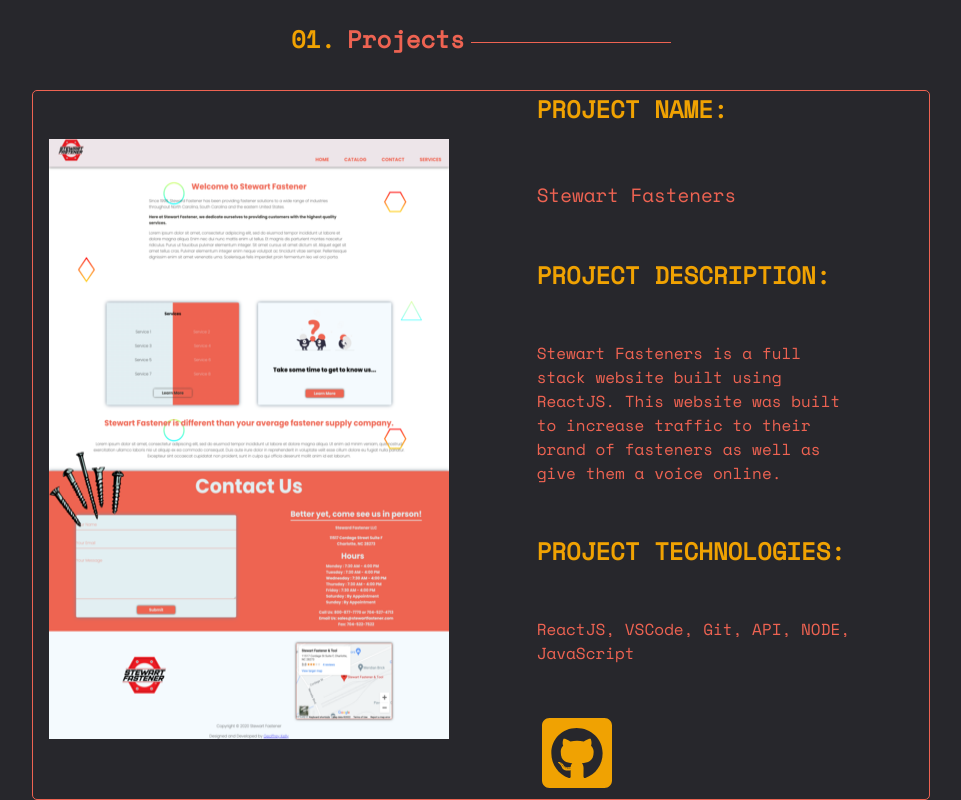
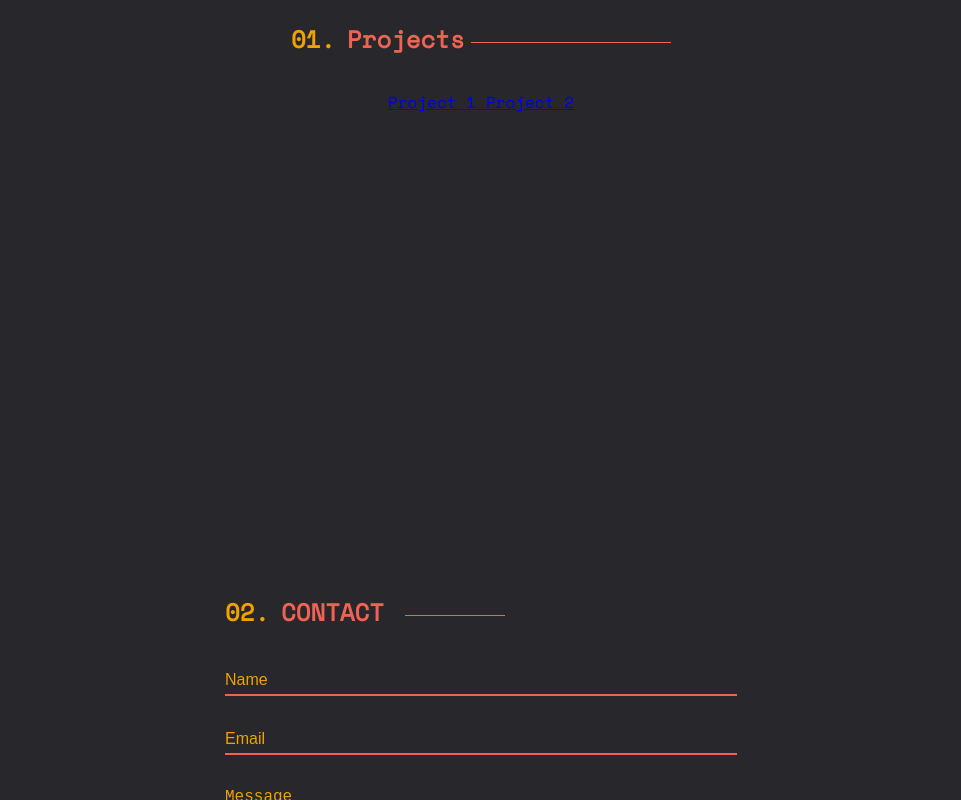
Before and after one commit to GeoffKellyNC/portfolio, a React (Create React App) app: page / in a window 1280 px wide. Shown: the part 920-1720 px from the top of the page, without its empty margins (159-1120 px from the left). Built offline with nearby package versions, Linux system fonts and the light colour scheme.

Commit message:
have component working

```diff
--- a/src/App.js
+++ b/src/App.js
@@ -54,9 +54,11 @@
 
     setTimeout(() => {
         setLoading(!loading)
-    }, 2000);
+    }, 3000);
 
   },[])
+
+
 
 
 
--- a/src/components/Project.js
+++ b/src/components/Project.js
@@ -1,21 +1,32 @@
 import React from 'react';
+
+import { useParams } from 'react-router-dom';
 
 import styled from 'styled-components';
 
 import { FaGithubSquare } from 'react-icons/fa';
 
 const Project = ({ projectData }) => {
+
+    const { projectID } = useParams();
+
+
+
+    const project = projectData.find(project => project.id === parseInt(projectID));
+    if (!projectData.length) return "Loading...";
+
+
     return(
         <StyledProject className = 'project-card-container'>
             <img
-                src = {projectData.imageSrc}
+                src = {project.imageSrc}
                 alt = 'Project Screenshot'
                 className = 'project-card-img' />
             <div className = 'project-card-text'>
-                <h2>PROJECT NAME:</h2><span>{projectData.title}</span>
-                <h2 className = 'desc-text'>PROJECT DESCRIPTION:</h2><p className = 'project-desc'>{projectData.description}</p>
-                <h2 className = 'desc-text'>PROJECT TECHNOLOGIES:</h2><p className = 'project-desc'>{projectData.technologies.join(', ')}</p>
-                <a href = {projectData.githubLink}>
+                <h2>PROJECT NAME:</h2><span>{project.title}</span>
+                <h2 className = 'desc-text'>PROJECT DESCRIPTION:</h2><p className = 'project-desc'>{project.description}</p>
+                <h2 className = 'desc-text'>PROJECT TECHNOLOGIES:</h2><p className = 'project-desc'>{project.technologies.join(', ')}</p>
+                <a href = {project.githubLink}>
                     <FaGithubSquare className = 'github-icon'  />
                 </a>
             </div>
@@ -30,7 +41,7 @@
 
 
 const StyledProject = styled.div`
-        border: 1px solid ${pr => pr.theme.colors.primary};
+        border-bottom: 3px solid ${pr => pr.theme.colors.primary};
         width: 70%;
         margin: auto;
         border-radius: 5px;
--- a/src/components/Projects.js
+++ b/src/components/Projects.js
@@ -1,5 +1,6 @@
 import React, { useState } from 'react';
 import styled from 'styled-components';
+import { Route, NavLink, useRouteMatch } from 'react-router-dom';
 
 //! -- Importing Project Images -- //
 
@@ -14,6 +15,8 @@
 const Projects = ({projectsRef}) => {
     const [projectInfo] = useState(projectData);
 
+    const { path, url } = useRouteMatch();
+
     return(
         <StyledProjects className = 'project-container'>
             <div ref = {projectsRef} className = 'project-title'>
@@ -21,13 +24,18 @@
                     <span className = 'num-title'>01.</span>
                 Projects</h1>
             </div>
-            {
-                projectInfo.map(project => {
-                    return(
-                        <Project projectData = {project} key = {project.id} />
-                    )
-                })
-            }
+            <div>
+                <div>
+                    <NavLink to = {`${url}1`} className = 'project-link'> Project 1
+                    </NavLink>
+                    <NavLink to = {`${url}2`} className = 'project-link'> Project 2
+                    </NavLink>
+                </div>
+            </div>
+
+            <Route path = {`${path}:projectID`} >
+                <Project projectData = {projectInfo} />
+            </Route>
         </StyledProjects>
     )
 }
--- a/src/data/projectsData.js
+++ b/src/data/projectsData.js
@@ -1,4 +1,3 @@
-import { v4 as uuid } from 'uuid';
 
 //!--Importing Images --//
 
@@ -9,7 +8,7 @@
 
 export const projectData = [
     {
-        id: uuid(),
+        id: 1,
         title: 'Stewart Fasteners',
         description: 'Stewart Fasteners is a full stack website built using ReactJS. This website was built to increase traffic to their brand of fasteners as well as give them a voice online.',
         imageSrc: stewartFastenerHome,
@@ -17,7 +16,7 @@
         githubLink: 'https://github.com/GeoffKellyNC/stewart-fastener-site',
     },
     {
-        id: uuid(),
+        id: 2,
         title: 'Apex Tobacco',
         description: 'Apex Tobacco is a full stack web site that is built using reactJS. This site was built to give the user a better experience when browsing their products and to bring more traffic into their stores.',
         imageSrc: apexTobaccoHome,
@@ -25,7 +24,7 @@
         githubLink: 'https://github.com/GeoffKellyNC/apex-tobacco',
     },
     {
-        id: uuid(),
+        id: 3,
         title: 'App Tracker',
         description: 'App Tracker is a full stack application that allows users to create, edit, and delete job applications. Applications are shown on front page with color coding set based on their current status. User can track their job application stats as well via the stats page.',
         imageSrc: appTracker,
```
